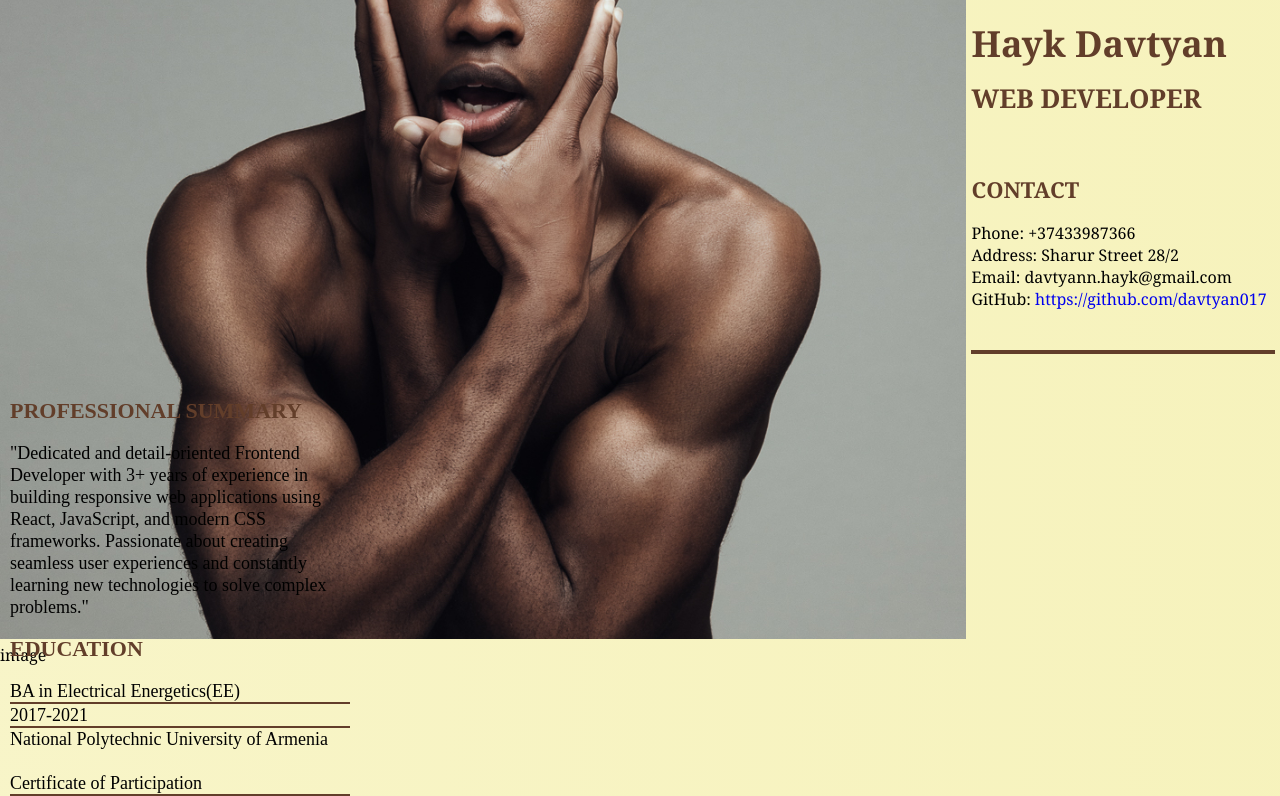
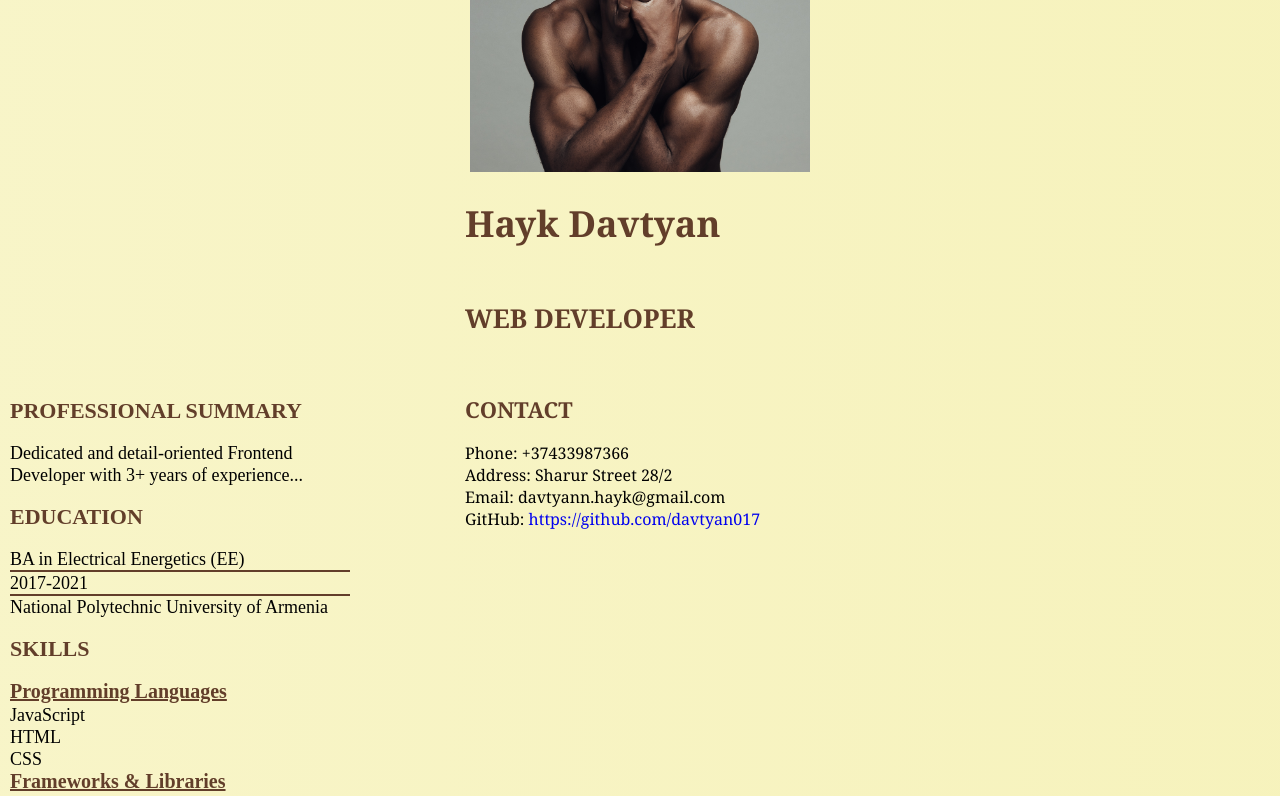
Before and after one commit to davtyan017/My_CV, a React (Vite) app: page / in a window 1280 px wide. Shown: the top 796 px of the page. Built offline with nearby package versions, Linux system fonts and the light colour scheme.

Commit message:
fetch data json

```diff
--- a/public/data.json
+++ b/public/data.json
@@ -1,6 +1,37 @@
-{
-    "skills": {
-        "soft": ["hard working"],
-        "hard": ["javascript"]
+[
+  {
+    "section": "Personal Information",
+    "content": {
+      "name": "Hayk Davtyan",
+      "profession": "Web Developer",
+      "contact": {
+        "phone": "+37433987366",
+        "address": "Sharur Street 28/2",
+        "email": "davtyann.hayk@gmail.com",
+        "github": "https://github.com/davtyan017"
+      }
     }
-}
+  },
+  {
+    "section": "Professional Summary",
+    "content": "Dedicated and detail-oriented Frontend Developer with 3+ years of experience..."
+  },
+  {
+    "section": "Education",
+    "content": [
+      {
+        "degree": "BA in Electrical Energetics (EE)",
+        "duration": "2017-2021",
+        "institution": "National Polytechnic University of Armenia"
+      }
+    ]
+  },
+  {
+    "section": "Skills",
+    "content": {
+      "Programming Languages": ["JavaScript", "HTML", "CSS"],
+      "Frameworks & Libraries": ["React/Redux"],
+      "Tools & Platforms": ["Git/GitHub", "npm", "Figma"]
+    }
+  }
+]
--- a/src/App.jsx
+++ b/src/App.jsx
@@ -6,7 +6,6 @@ function App() {
   return (
     <div className="App">
       <CV />
-      change
     </div>
   );
 }
--- /dev/null
+++ b/src/components/Education/Education.jsx
@@ -0,0 +1,18 @@
+import React from "react";
+
+export default function Education({ content }) {
+  return (
+    <section className="cv-education">
+      <p>Education</p>
+      <ul>
+        {content.map((item, index) => (
+          <li key={index}>
+            {item.degree || item.certificate} <hr />
+            {item.duration || item.details} <hr />
+            {item.institution || item.organization}
+          </li>
+        ))}
+      </ul>
+    </section>
+  );
+}
--- /dev/null
+++ b/src/components/PersonalInfo/PersonalInfo.jsx
@@ -0,0 +1,30 @@
+import React from "react";
+import img from "/images/joh.jpg";
+
+export default function PersonalInfo({ content }) {
+  return (
+    <div>
+      <div className="portrait">
+        <img src={img} alt="Portrait" />
+      </div>
+      <div className="name">
+        <h1>{content.name}</h1>
+        <h2>{content.profession}</h2>
+        <div className="Contact">
+          <p>Contact</p>
+          <ul>
+            <li>Phone: {content.contact.phone}</li>
+            <li>Address: {content.contact.address}</li>
+            <li>Email: {content.contact.email}</li>
+            <li>
+              GitHub:{" "}
+              <a href={content.contact.github} target="_blank" rel="noopener noreferrer">
+                {content.contact.github}
+              </a>
+            </li>
+          </ul>
+        </div>
+      </div>
+    </div>
+  );
+}
--- /dev/null
+++ b/src/components/ProfessionalSummary/ProfessionalSummary.jsx
@@ -0,0 +1,10 @@
+import React from "react";
+
+export default function ProfessionalSummary({ content }) {
+  return (
+    <section className="cv-summary">
+      <p>Professional Summary</p>
+      <span>{content}</span>
+    </section>
+  );
+}
--- /dev/null
+++ b/src/components/Skills/Skills.jsx
@@ -0,0 +1,23 @@
+import React from "react";
+
+export default function Skills({ content }) {
+  return (
+    <section className="cv-skills">
+      <p>Skills</p>
+      <ul>
+        <u>Programming Languages</u>
+        {content["Programming Languages"].map((skill, index) => (
+          <li key={index}>{skill}</li>
+        ))}
+        <u>Frameworks & Libraries</u>
+        {content["Frameworks & Libraries"].map((skill, index) => (
+          <li key={index}>{skill}</li>
+        ))}
+        <u>Tools & Platforms</u>
+        {content["Tools & Platforms"].map((tool, index) => (
+          <li key={index}>{tool}</li>
+        ))}
+      </ul>
+    </section>
+  );
+}
--- a/src/components/cv/index.jsx
+++ b/src/components/cv/index.jsx
@@ -1,85 +1,54 @@
+import React, { useEffect, useState } from "react";
 import "./styles.css";
-import img from "/images/joh.jpg";
+import PersonalInfo from "../PersonalInfo/PersonalInfo";
+import ProfessionalSummary from "../ProfessionalSummary/ProfessionalSummary";
+import Education from "../Education/Education";
+import Skills from "../Skills/Skills";
 
 export default function CV() {
+  const [data, setData] = useState(null);
+  const [error, setError] = useState(null);
+
+  useEffect(() => {
+    fetch("/data.json")
+      .then((response) => {
+        if (!response.ok) {
+          throw new Error(`HTTP error! Status: ${response.status}`);
+        }
+        return response.json();
+      })
+      .then((data) => setData(data))
+      .catch((error) => setError(error.message));
+  }, []);
+
+  if (error) {
+    return <div>Error: {error}</div>;
+  }
+
+  if (!data) {
+    return <div>Loading...</div>;
+  }
+
+  const personalInfo = data.find(
+    (item) => item.section === "Personal Information"
+  )?.content;
+  const professionalSummary = data.find(
+    (item) => item.section === "Professional Summary"
+  )?.content;
+  const education = data.find((item) => item.section === "Education")?.content;
+  const skills = data.find((item) => item.section === "Skills")?.content;
+
   return (
     <div className="container">
       <header className="myname">
-        <div className="portrait">
-          <img src={img} alt="" />
-          image
-        </div>
-        <div className="name">
-          <div>
-            <h1>Hayk Davtyan</h1>
-            <h2>Web Developer</h2>
-          </div>
-          <div className="Contact">
-            <p>Contact</p>
-            <ul>
-              <li>
-                <p>Phone: +37433987366</p>
-              </li>
-              <li>
-                <p>Address: Sharur Street 28/2</p>
-              </li>
-              <li>
-                <p>Email: davtyann.hayk@gmail.com</p>
-              </li>
-              <li>
-                <p>
-                  GitHub:{" "}
-                  <a href="https://github.com/davtyan017">
-                    https://github.com/davtyan017
-                  </a>
-                </p>
-              </li>
-            </ul>
-          </div>
-          <hr />
-        </div>
+        {personalInfo && <PersonalInfo content={personalInfo} />}
       </header>
       <section className="cv-sections">
-        <section className="cv-summary">
-          <p>Professional Summary</p>
-          <span>
-            "Dedicated and detail-oriented Frontend Developer with 3+ years of
-            experience in building responsive web applications using React,
-            JavaScript, and modern CSS frameworks. Passionate about creating
-            seamless user experiences and constantly learning new technologies
-            to solve complex problems."
-          </span>
-        </section>
-        <section className="cv-education">
-          <p>Education</p>
-          <ul>
-            <li>
-              BA in Electrical Energetics(EE) <hr /> 2017-2021 <hr /> National
-              Polytechnic University of Armenia
-            </li>
-            <br />
-            <li>
-              Certificate of Participation <hr /> 80-hours training on OOP with
-              C# & .Net <hr /> Microsoft Information Center Armenia
-            </li>
-            <br />
-            <li>
-              <hr />
-            </li>
-          </ul>
-        </section>
-        <section className="cv-skills">
-          <p>Skills</p>
-
-          <ul>
-            <u>Programming Languages</u>
-            <li>JavaScript, HTML, CSS</li>
-            <u>Frameworks & Libraries</u>
-            <li>React/Redux</li>
-            <u>Tools & Platforms</u>
-            <li>Git/GitHub,npm, Figma, etc.</li>
-          </ul>
-        </section>
+        {professionalSummary && (
+          <ProfessionalSummary content={professionalSummary} />
+        )}
+        {education && <Education content={education} />}
+        {skills && <Skills content={skills} />}
       </section>
     </div>
   );
--- a/src/components/cv/styles.css
+++ b/src/components/cv/styles.css
@@ -6,6 +6,10 @@
   justify-content: space-evenly;
   padding: 20px 0;
   align-items: center;
+  .portrait {
+    width: 360px;
+    padding: 10px;
+  }
   .name {
     padding: 0px 5px;
     width: 360px;
@@ -59,9 +63,10 @@
     }
   }
 
-  .cv-skills ,.cv-education {
-    hr{
-        width: 100%;
+  .cv-skills,
+  .cv-education {
+    hr {
+      width: 100%;
       color: #623e2a;
       border: 1px solid;
     }
@@ -73,7 +78,6 @@
         font-size: 20px;
       }
       li {
-
         font-size: 18px;
       }
     }
```
Also changed, not shown: src/components/Call/call.jsx (deleted, +0 -9 lines).
